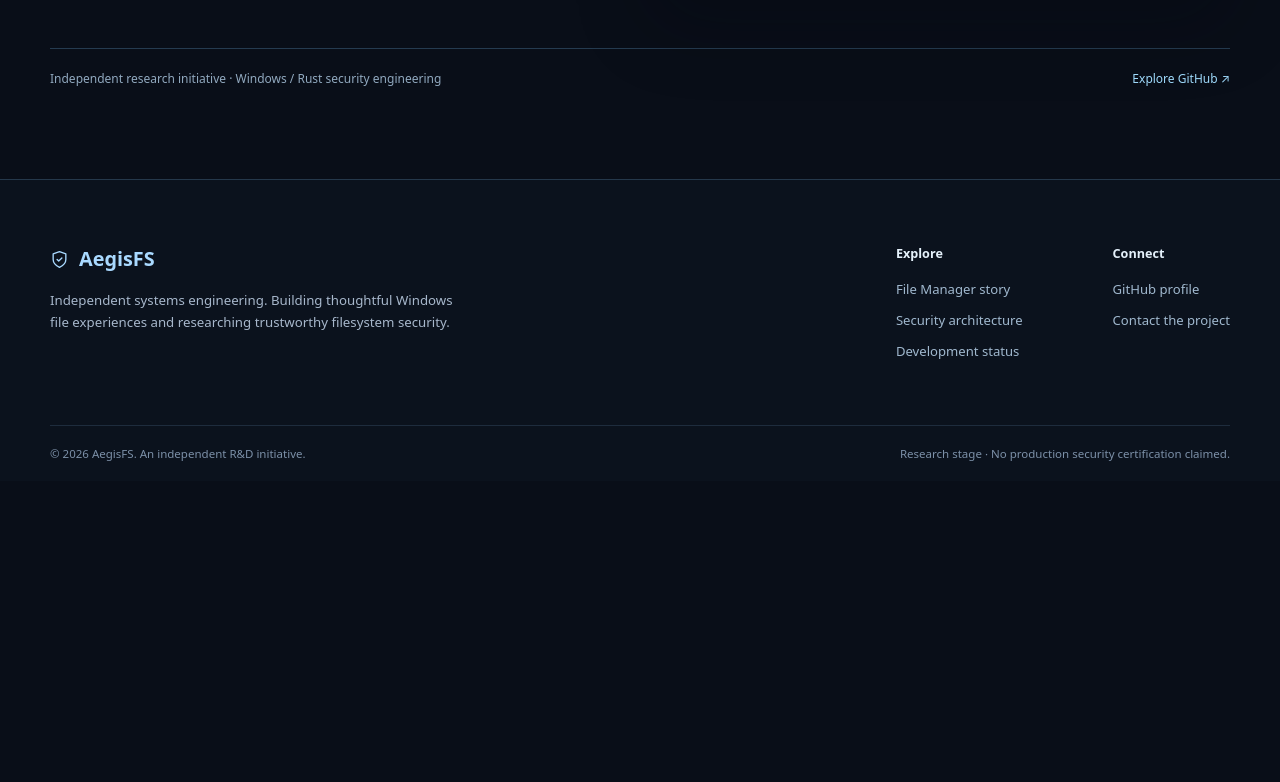
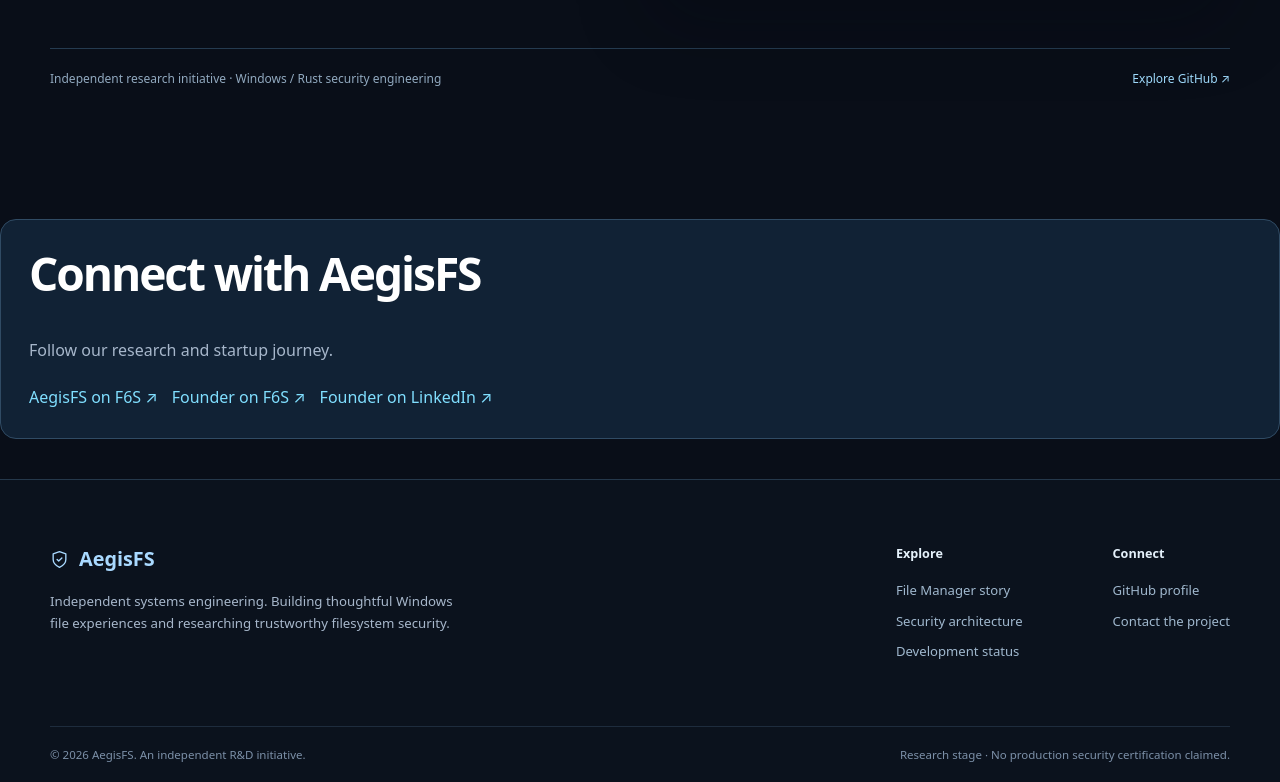
Before and after one commit to kavidev33/AegisFS, a plain HTML site: page contact.html in a window 1280 px wide. Shown: the part 1405-2187 px from the top of the page. Before the commit the page ends 1886 px from the top, so only its background shows below. Drawn offline with Linux system fonts and the light colour scheme.

Commit message:
Add connection section for AegisFS
Added a new section to connect with AegisFS, including links to F6S and LinkedIn.

```diff
--- a/contact.html
+++ b/contact.html
@@ -60,6 +60,38 @@
   </div>
   <div class="contact-lower"><span>Independent research initiative · Windows / Rust security engineering</span><a href="https://github.com/kavidev33" target="_blank" rel="noopener noreferrer">Explore GitHub ↗</a></div>
 </div></section>
+
+<section style="margin: 40px 0; padding: 28px;
+  border: 1px solid #304b64; border-radius: 16px;
+  background: #112235; color: #ffffff;">
+
+  <h2>Connect with AegisFS</h2>
+  <p>Follow our research and startup journey.</p>
+
+  <div style="display:flex; flex-wrap:wrap;
+    gap:14px; margin-top:20px;">
+
+    <a href="https://www.f6s.com/aegisfs"
+       target="_blank" rel="noopener noreferrer"
+       style="color:#80dfff;">
+      AegisFS on F6S ↗
+    </a>
+
+    <a href="https://www.f6s.com/kavishka-chathuranga"
+       target="_blank" rel="noopener noreferrer"
+       style="color:#80dfff;">
+      Founder on F6S ↗
+    </a>
+
+    <a href="https://www.linkedin.com/in/kavishka-chathuranga-229941209/"
+       target="_blank" rel="noopener noreferrer"
+       style="color:#80dfff;">
+      Founder on LinkedIn ↗
+    </a>
+
+  </div>
+</section>
+
 </main><footer class="site-footer"><div class="container footer-upper"><div><div class="footer-brand"><svg aria-hidden="true" width="19" height="19" viewBox="0 0 24 24" fill="none" stroke="currentColor" stroke-width="1.7" stroke-linecap="round" stroke-linejoin="round"><path d="M12 22s8-4 8-10V5l-8-3-8 3v7c0 6 8 10 8 10Z"/><path d="m9 12 2 2 4-4"/></svg> AegisFS</div><p>Independent systems engineering. Building thoughtful Windows file experiences and researching trustworthy filesystem security.</p></div>
     <div class="footer-links"><div><strong>Explore</strong><a href="file-manager.html">File Manager story</a><a href="architecture.html">Security architecture</a><a href="progress.html">Development status</a></div><div><strong>Connect</strong><a href="https://github.com/kavidev33" target="_blank" rel="noopener noreferrer">GitHub profile</a><a href="contact.html">Contact the project</a></div></div></div>
     <div class="container footer-bottom"><span>© <span id="year">2026</span> AegisFS. An independent R&amp;D initiative.</span><span>Research stage · No production security certification claimed.</span></div></footer></body></html>
```
